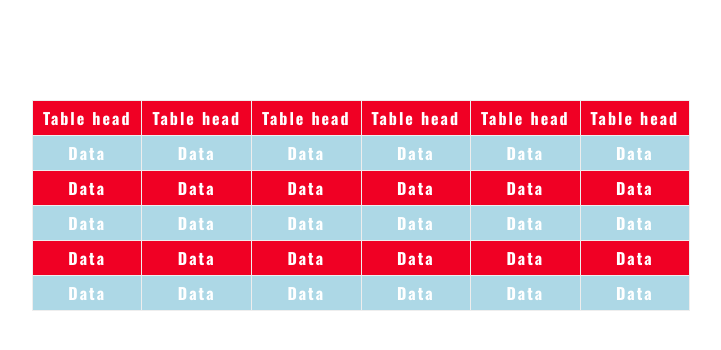
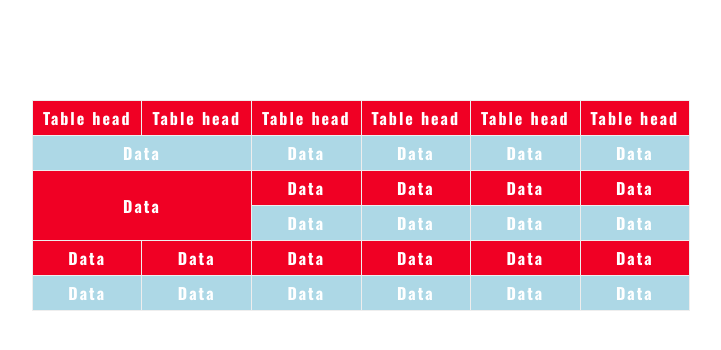
Before and after one commit to ra-isat/table2, a plain HTML site: page index.html in a window 1280 px wide. Shown: the whole page, without its empty margins (279-1000 px from the left). Drawn offline with nearby package versions, Linux system fonts and the light colour scheme.

Commit message:
объединила ячейки

```diff
--- a/index.html
+++ b/index.html
@@ -16,24 +16,23 @@
         <th>Table head</th>
         <th>Table head</th>
         <tr>
-            <td>Data</td>
-            <td>Data</td>
+            <td colspan="2">Data</td>
+
             <td>Data</td>
             <td>Data</td>
             <td>Data</td>
             <td>Data</td>
         </tr>
         <tr>
-            <td>Data</td>
-            <td>Data</td>
+            <td rowspan="2" colspan="2">Data</td>
+
             <td>Data</td>
             <td>Data</td>
             <td>Data</td>
             <td>Data</td>
         </tr>
         <tr>
-            <td>Data</td>
-            <td>Data</td>
+
             <td>Data</td>
             <td>Data</td>
             <td>Data</td>
```
